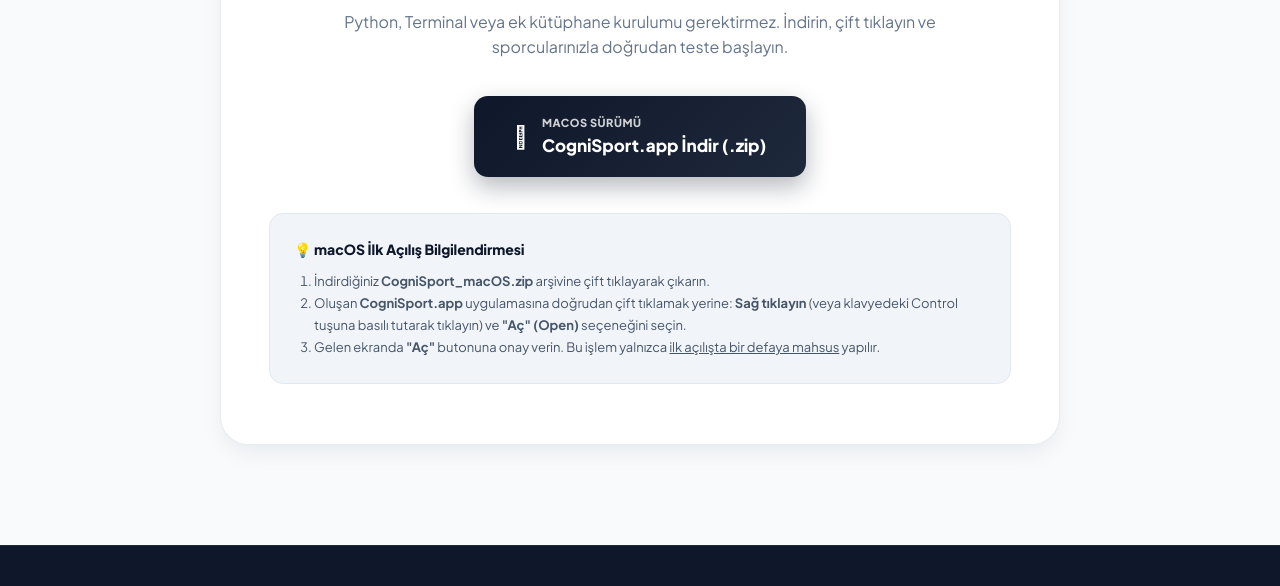
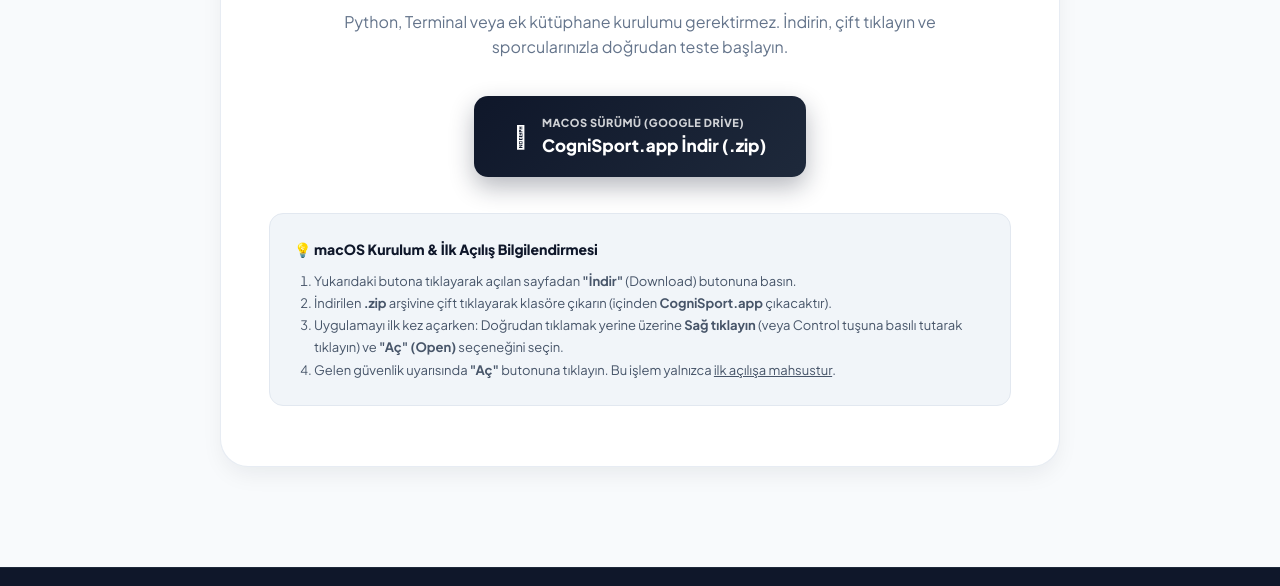
Before and after one commit to alikeles0618/cognisport_ali, a plain HTML site: page index.html in a window 1280 px wide. Shown: the part 3893-4479 px from the top of the page. Drawn offline with Linux system fonts and the light colour scheme.

Commit message:
Add files via upload

```diff
--- a/index.html
+++ b/index.html
@@ -892,10 +892,10 @@
             </p>
 
             <div class="download-actions">
-                <a href="downloads/CogniSport_macOS.zip" class="download-btn-main" id="mac-download-btn">
+                <a href="https://drive.google.com/file/d/1rsf5ee0UCUnr91KZFdG4vnr2QMO_n7Y4/view?usp=sharing" target="_blank" rel="noopener noreferrer" class="download-btn-main" id="mac-download-btn">
                     <span style="font-size: 22px;"></span>
                     <div style="text-align: left;">
-                        <span style="display: block; font-size: 11px; text-transform: uppercase; letter-spacing: 0.5px; opacity: 0.8;">macOS Sürümü</span>
+                        <span style="display: block; font-size: 11px; text-transform: uppercase; letter-spacing: 0.5px; opacity: 0.8;">macOS Sürümü (Google Drive)</span>
                         <span>CogniSport.app İndir (.zip)</span>
                     </div>
                 </a>
@@ -903,11 +903,12 @@
 
             <!-- MAC GATEKEEPER INSTRUCTION -->
             <div class="mac-instructions">
-                <h5>💡 macOS İlk Açılış Bilgilendirmesi</h5>
+                <h5>💡 macOS Kurulum & İlk Açılış Bilgilendirmesi</h5>
                 <ol>
-                    <li>İndirdiğiniz <b>CogniSport_macOS.zip</b> arşivine çift tıklayarak çıkarın.</li>
-                    <li>Oluşan <b>CogniSport.app</b> uygulamasına doğrudan çift tıklamak yerine: <b>Sağ tıklayın</b> (veya klavyedeki Control tuşuna basılı tutarak tıklayın) ve <b>"Aç" (Open)</b> seçeneğini seçin.</li>
-                    <li>Gelen ekranda <b>"Aç"</b> butonuna onay verin. Bu işlem yalnızca <u>ilk açılışta bir defaya mahsus</u> yapılır.</li>
+                    <li>Yukarıdaki butona tıklayarak açılan sayfadan <b>"İndir"</b> (Download) butonuna basın.</li>
+                    <li>İndirilen <b>.zip</b> arşivine çift tıklayarak klasöre çıkarın (içinden <b>CogniSport.app</b> çıkacaktır).</li>
+                    <li>Uygulamayı ilk kez açarken: Doğrudan tıklamak yerine üzerine <b>Sağ tıklayın</b> (veya Control tuşuna basılı tutarak tıklayın) ve <b>"Aç" (Open)</b> seçeneğini seçin.</li>
+                    <li>Gelen güvenlik uyarısında <b>"Aç"</b> butonuna tıklayın. Bu işlem yalnızca <u>ilk açılışa mahsustur</u>.</li>
                 </ol>
             </div>
         </div>
```
